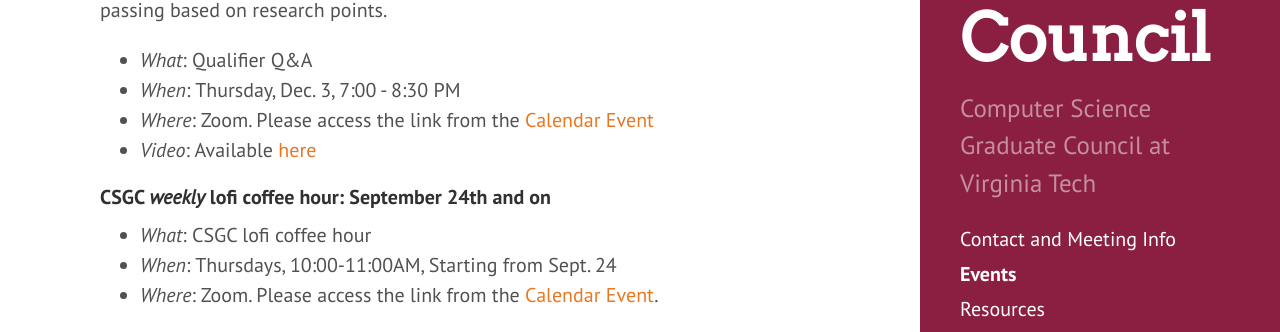
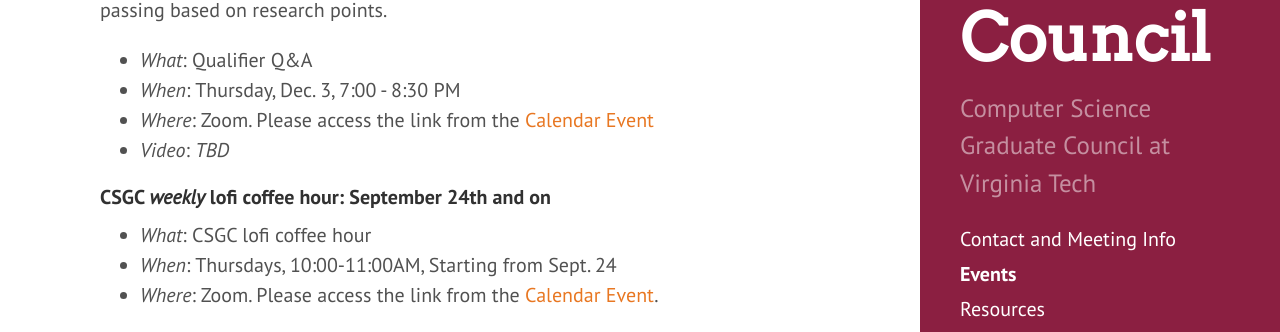
Before and after one commit to CSGraduateCouncil-VirginiaTech/csgc-website, a Jekyll site: the page built from events.md, in a window 1280 px wide and 900 px high, scrolled down 421 px. Shown: the part 123-455 px from the top of the window. Built offline with Jekyll 4.4.1, drawn with Linux system fonts in a browser that asks for light colours.

Commit message:
Fixed Links
* Added the Link to the Calendar
* Changed the Video link to be TBD (video hasn't been created yet)

```diff
--- a/events.md
+++ b/events.md
@@ -20,8 +20,8 @@
 
 - *What*: Qualifier Q&A
 - *When*: Thursday, Dec. 3, 7:00 - 8:30 PM
-- *Where*: Zoom.  Please access the link from the [Calendar Event]()
-- *Video*: Available [here](https://drive.google.com/file/d/1IfbxUI5-S7p9XPeHOpddCMPEK1gaMcjz/view)
+- *Where*: Zoom.  Please access the link from the [Calendar Event](https://calendar.google.com/calendar?cid=dnQuZWR1X240bnQ0aGdlNTBrdjdqajFjZDN1NzllaW1rQGdyb3VwLmNhbGVuZGFyLmdvb2dsZS5jb20)
+- *Video*: *TBD*
 
 #### CSGC ***weekly*** lofi coffee hour: September 24th and on
 
```
